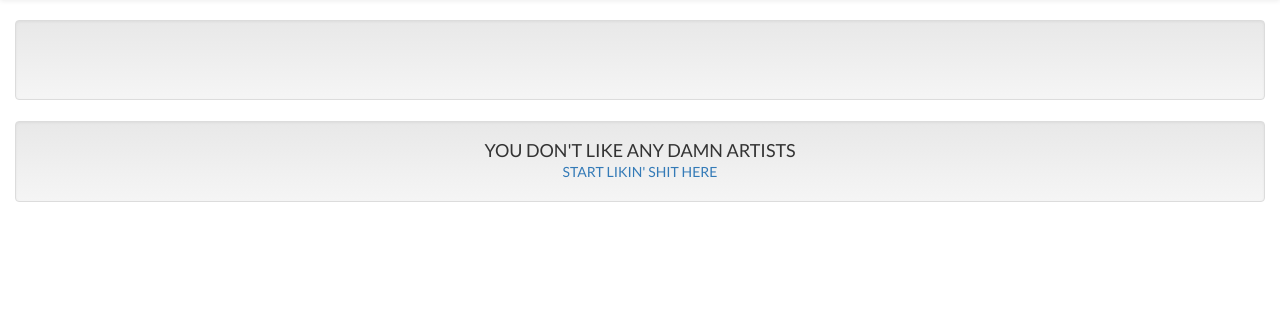
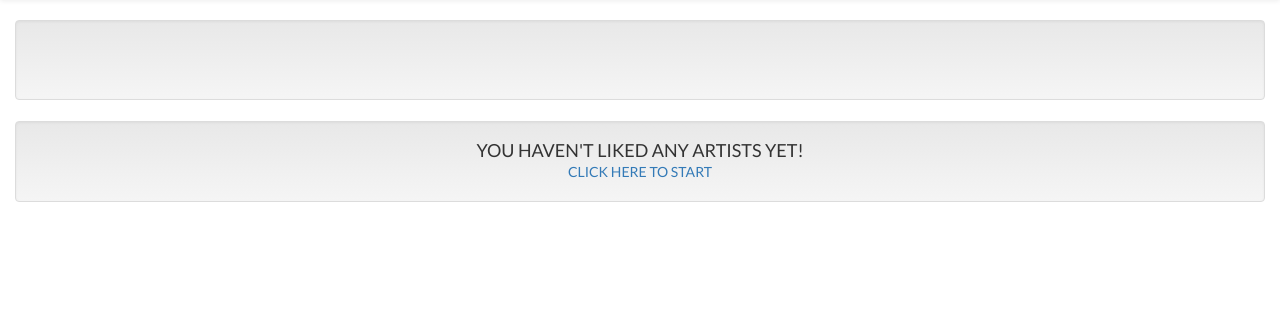
Before and after one commit to emottk/newmusic, a Django app: template newmusic/users/templates/user_page.html in a window 1280 px wide. Shown: the part 51-385 px from the top of the page. Run offline with Django 3.2, Linux system fonts and the light colour scheme; the template is opened without the code that fills it, so the values that code supplies are empty; some libraries are stand-ins or nearby versions.

Commit message:
more appropriate zero state

```diff
--- a/newmusic/users/templates/user_page.html
+++ b/newmusic/users/templates/user_page.html
@@ -59,9 +59,9 @@
     <div class="row">
       <div class="col-lg-12">
         <div class="well">
-          <h4>you don't like any damn artists</h4>
+          <h4>You haven't liked any artists yet!</h4>
           <br>
-          <h5><a href="{% url 'explore' %}">start likin' shit here</a></h5>
+          <h5><a href="{% url 'explore' %}">click here to start</a></h5>
         </div>
       </div>
     </div>
```
